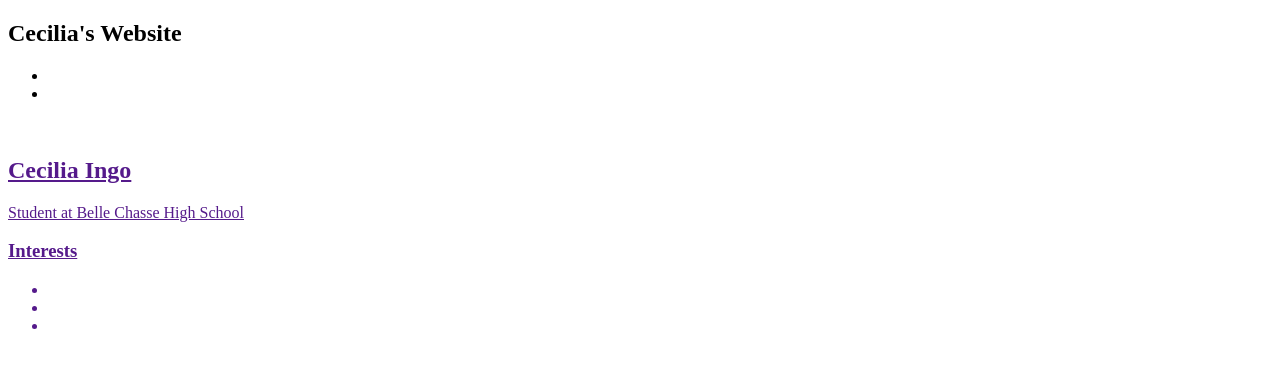
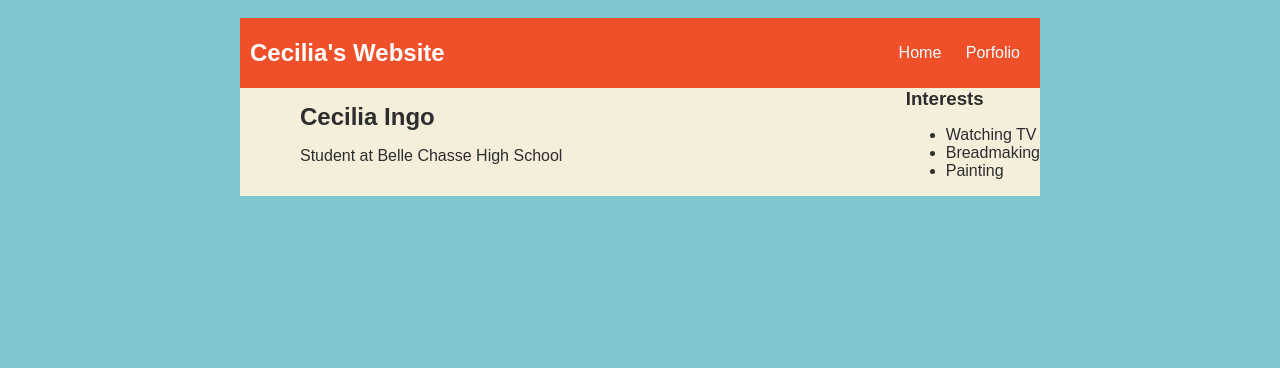
Before and after one commit to CeciliaIngo/CeciliaIngo.github.io, a plain HTML site: page index.html in a window 1280 px wide. Drawn offline with Linux system fonts and the light colour scheme.

Commit message:
first draft

```diff
--- a/index.html
+++ b/index.html
@@ -2,6 +2,66 @@
 <html>
     <head>
         <title>Cecilia's Website</title>
+
+        <style>
+            body {
+                background: rgb(125, 198, 205);
+                color: rgb(45, 45, 45);
+                padding: 10px;
+                font-family: arial;
+            }
+            #all-contents {
+                max-width: 800px;
+                margin: auto;
+            }
+
+            /* navigation menu */
+            nav {
+                background: rgb(239, 80, 41);
+                margin: 0 auto;
+                display: flex;
+                padding: 10px;
+            }
+            nav h1 {
+                display: flex;
+                align-items: center;
+                color: white;
+                flex: 1;
+                margin: 0;
+            }
+            nav ul {
+                list-style-image: none;
+            }
+            nav li {
+                display: inline-block;
+                padding: 0 10px;
+            }
+            nav a {
+                text-decoration: none;
+                color: #fff;
+            }
+
+            /* main container area beneath menu */
+            main {
+                background: rgb(245, 238, 219);
+                display: flex;
+            }
+            .sidebar {
+                margin-right: 25px;
+                padding: 10px;
+            }
+            .sidebar img {
+                width: 200px;
+            }
+            .content {
+                flex: 1;
+                padding: 15px;
+            }
+            h2, h3 {
+                margin: 0px;
+            }
+        </style>
+
     </head>
 
     <body>
@@ -11,10 +71,10 @@
                 <h1>Cecilia's Website</h1>
                     <ul>
                         <li>
-                          <a href=""
+                          <a href="index.html">Home</a>
                         </li>
                         <li>
-                          <a href=""
+                          <a href="portfolio.html">Porfolio</a>
                         </li>
                     </ul>
             </nav>
@@ -31,9 +91,9 @@
                 <div id="interests">
                     <h3>Interests</h3>
                     <ul>
-                        <li></li>
-                        <li></li>
-                        <li></li>
+                        <li>Watching TV</li>
+                        <li>Breadmaking</li>
+                        <li>Painting</li>
                     </ul>
 
 
```
